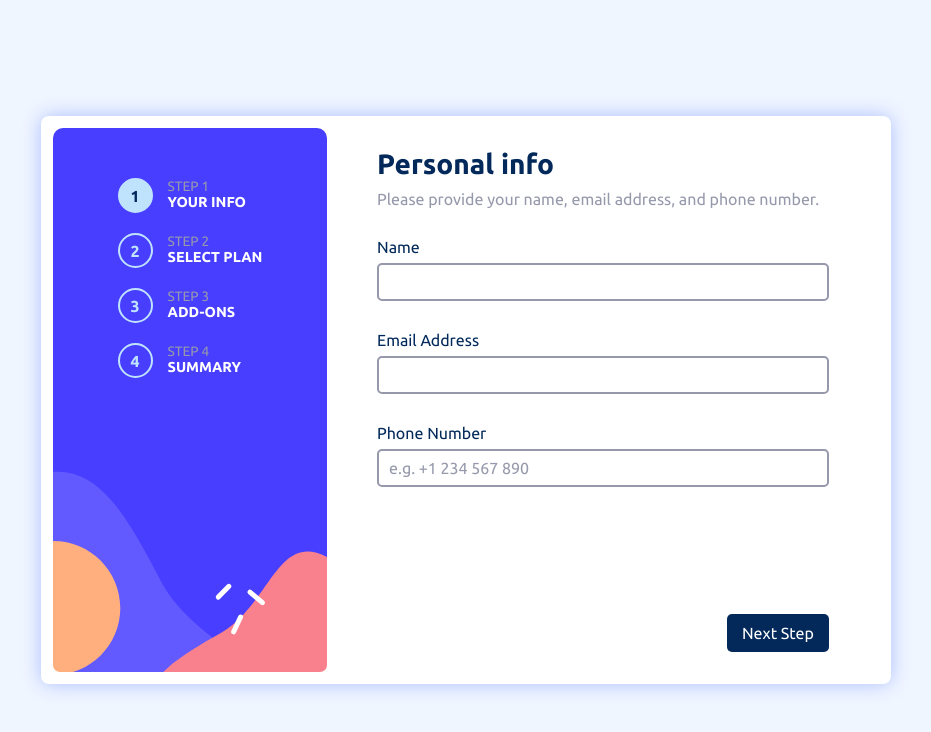
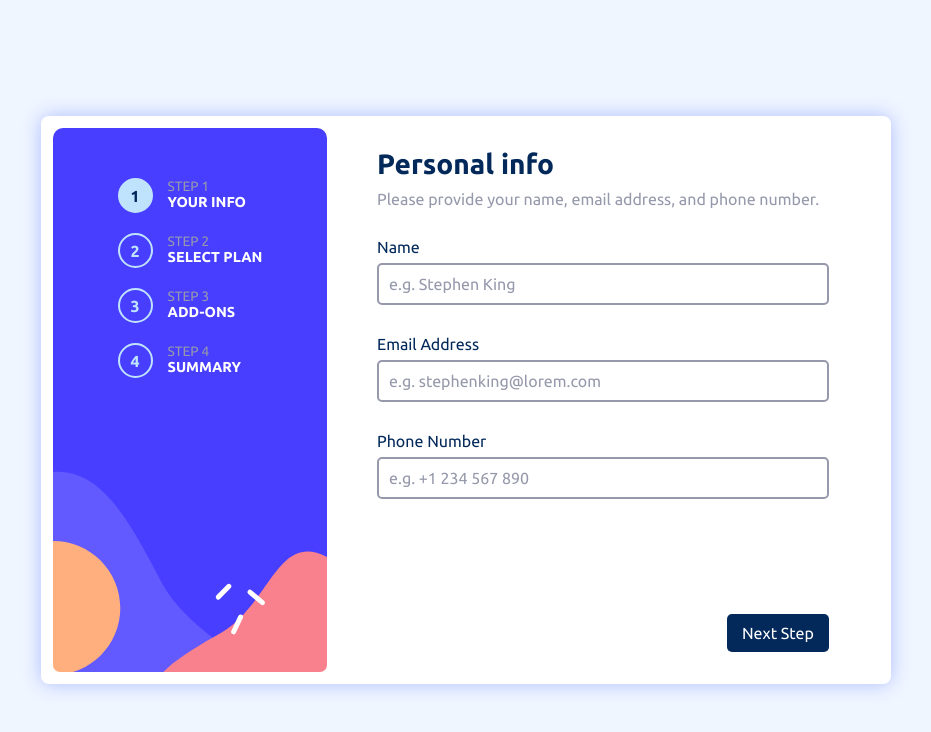
Before and after one commit to yahia997/technohacks_firstProject, a Next.js app: page / in a window 1280 px wide. Shown: the top 732 px of the page, without its empty margins (174-1105 px from the left). Built offline with nearby package versions, Linux system fonts and the light colour scheme.

Commit message:
some updates

```diff
--- a/app/components/Form.jsx
+++ b/app/components/Form.jsx
@@ -80,7 +80,7 @@ export default function Form() {
           {step === 3 && <Step3/>}
           {step === 4 && <Step4/>}
           {step === 5 && <Step5/>}
-          <Control/>
+          {step !== 5 && <Control/>}
         </form>
       </setDataContext.Provider>
     </dataContext.Provider>
--- a/app/components/Step1.jsx
+++ b/app/components/Step1.jsx
@@ -46,6 +46,7 @@ export default function Step1({valid, setValid}) {
             onBlur={required}
             className={`${!valid.name ? "error" : ""}`}
             id="name"
+            placeholder="e.g. Stephen King"
           />
         </div>
 
@@ -61,6 +62,7 @@ export default function Step1({valid, setValid}) {
             onBlur={emailValidation}
             className={`${!valid.email ? "error" : ""}`}
             id="email"
+            placeholder="e.g. stephenking@lorem.com"
           />
         </div>
 
--- a/app/components/Step3.jsx
+++ b/app/components/Step3.jsx
@@ -47,7 +47,7 @@ function Service({p1, p2, v1, v2, name}) {
         <p className={styles.serviceTitle}>{p1}</p>
         <p className={styles.servicedes}>{p2}</p>
       </div>
-      <p>{MorY === "Monthly" ? `+$${v1}/mo` : `+$${v2}/yr`}</p>
+      <p className={styles.servicePrice}>{MorY === "Monthly" ? `+$${v1}/mo` : `+$${v2}/yr`}</p>
     </div>
   );
 }
--- a/app/globals.css
+++ b/app/globals.css
@@ -43,7 +43,7 @@ input {
   border: 2px solid var(--Cool-gray);
   color: var(--Marine-blue);
   transition: all 0.3s ease;
-  padding: 8px 10px;
+  padding: 10px;
 }
 input::placeholder {
   color: var(--Cool-gray);
--- a/app/styles/form.module.css
+++ b/app/styles/form.module.css
@@ -69,6 +69,7 @@
 .free {
   font-size: 1rem !important;
   font-weight: normal !important;
+  margin-top: 5px;
 }
 /* Monlyh or Yearly */
 .MorY {
@@ -124,6 +125,9 @@
   transition: border 0.2s ease;
   cursor: pointer;
   margin: 20px 0;
+}
+.servicePrice {
+  color: var(--Purplish-blue);
 }
 .service:hover,
 .checkedCont {
```
